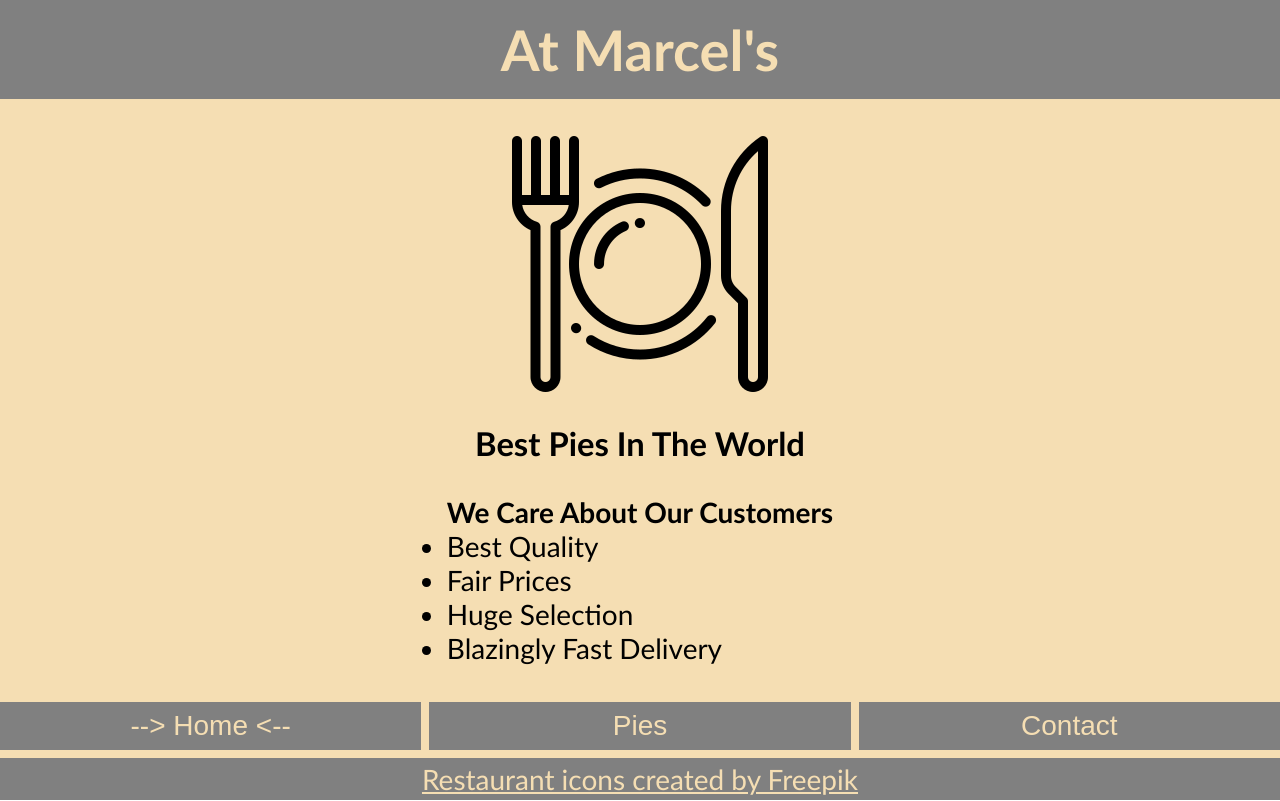
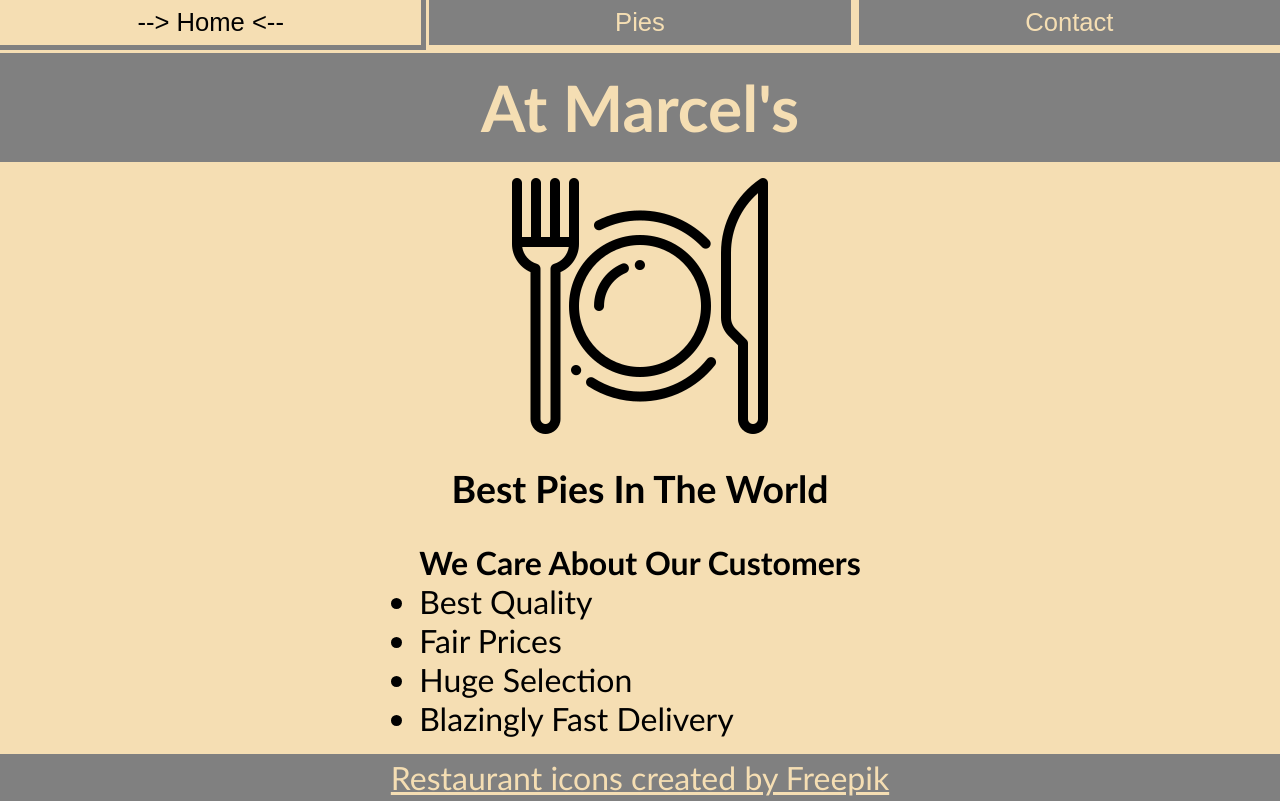
Before and after one commit to ThreeDotsEllipsis/restaurant-page, a website built with webpack: page dist/index.html in a window 1280 px wide. Both pictures are taken after a click on the button "Home". Built offline with nearby package versions, Linux system fonts and the light colour scheme.

Commit message:
Moved tabs bar to top

```diff
--- a/src/home.js
+++ b/src/home.js
@@ -53,4 +53,15 @@ export default function populatePage() {
         description.appendChild(container);
     }
     content.appendChild(description);
+
+    const attribution = document.createElement("div");
+    attribution.classList.add("attribution");
+    {
+        const a = document.createElement("a");
+        a.href = "https://www.flaticon.com/free-icons/restaurant";
+        a.title = "restaurant icons";
+        a.textContent = "Restaurant icons created by Freepik";
+        attribution.appendChild(a);
+    }
+    content.appendChild(attribution);
 }
--- a/src/index.js
+++ b/src/index.js
@@ -2,13 +2,28 @@ import showHomePage from "./home";
 
 const content = document.querySelector("#content");
 
-function addBottomBar() {
+function clearPage() {
+    Array.from(content.children).forEach((elem) => {
+        if(elem.classList.contains("tabs")) {
+            return;
+        }
+        else {
+            content.removeChild(elem);
+        }
+    });
+}
+
+function addTabs() {
     const tabs = document.createElement("div");
     tabs.classList.add("tabs");
     {
         const homeButton = document.createElement("button");
         homeButton.textContent = "Home";
         homeButton.classList.add("chosen");
+        homeButton.addEventListener("click", () => {
+            clearPage();
+            showHomePage();
+        });
         tabs.appendChild(homeButton);
 
         const foodButton = document.createElement("button");
@@ -21,18 +36,7 @@ function addBottomBar() {
 
     }
     content.appendChild(tabs);
-
-    const attribution = document.createElement("div");
-    attribution.classList.add("attribution");
-    {
-        const a = document.createElement("a");
-        a.href = "https://www.flaticon.com/free-icons/restaurant";
-        a.title = "restaurant icons";
-        a.textContent = "Restaurant icons created by Freepik";
-        attribution.appendChild(a);
-    }
-    content.appendChild(attribution);
 }
 
+addTabs();
 showHomePage();
-addBottomBar();
--- a/src/style.css
+++ b/src/style.css
@@ -7,7 +7,7 @@
     --main-color: wheat;
     --background-color: gray;
 
-    font-size: 28px;
+    font-size: 32px;
     font-family: 'Gill Sans', 'Gill Sans MT', Calibri, 'Trebuchet MS', sans-serif;
 }
 
@@ -55,7 +55,7 @@ body {
     flex: 1;
     background-color: var(--background-color);
     border: 0px;
-    font-size: 1rem;
+    font-size: 0.8rem;
     padding: 8px;
     color: var(--main-color);
 }
```
Also changed, not shown: dist/main.js.
